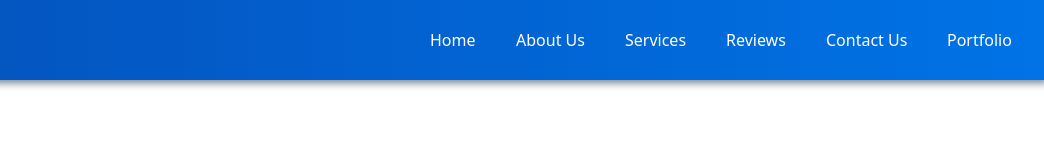
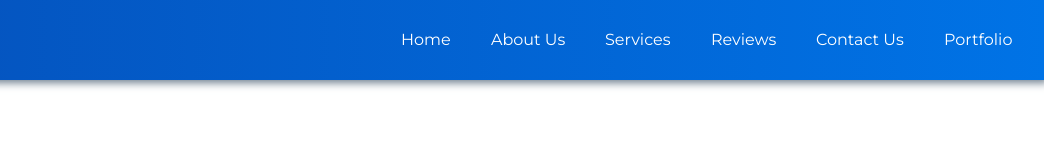
Before and after one commit to Ant2210/project1, a plain HTML site: page index.html in a window 1280 px wide. Shown: the full height of the page, 236-1280 px from the left. Drawn offline with nearby package versions, Linux system fonts and the light colour scheme.

Commit message:
Ant (#4)
* Add wireframes to README.md

* Move style.css file to assets/css dir

* Add Bootstrap CDN links and tested all working

* Add basic navbar structure

* Style the navbar

* Import google Montserrat fonts

* Set global font style to website

```diff
--- a/assets/css/style.css
+++ b/assets/css/style.css
@@ -1,4 +1,13 @@
-/* NAVBAR */
+@import url('https://fonts.googleapis.com/css2?family=Montserrat:wght@400;500;600;700;800;900&display=swap');
+
+
+/***** GLOBAL STYLES *****/
+/* Sets the standard background colour and font family for the body of the website */
+body {
+  font-family: "Montserrat", Arial, sans-serif;
+}
+
+/***** NAVBAR *****/
 /* CSS gradients found here -> https://www.w3schools.com/css/css3_gradients.asp */
 .custom-navbar-bg {
   background-image: linear-gradient(to right, #054FB9, #0073E6);
@@ -15,6 +24,7 @@
 
 /* Change burger icon colour -> https://www.youtube.com/watch?v=SPoy8_ZtvKs */
 .navbar-toggler {
+
   filter: invert(100%);
 }
 
@@ -28,6 +38,7 @@
   position: relative;
   overflow: hidden;
 }
+
 .hvr-underline-from-center:before {
   content: "";
   position: absolute;
@@ -44,6 +55,10 @@
   -webkit-transition-timing-function: ease-out;
   transition-timing-function: ease-out;
 }
+
+.hvr-underline-from-center:hover:before,
+.hvr-underline-from-center:focus:before,
+.hvr-underline-from-center:active:before {
 .hvr-underline-from-center:hover:before, .hvr-underline-from-center:focus:before, .hvr-underline-from-center:active:before {
   left: 0;
   right: 0;
@@ -51,5 +66,4 @@
 
 .navbar-nav .nav-item .nav-link:hover {
   text-shadow: 0.5px 0.5px #ffff;
-
 }
```
Also changed, not shown: index.html (+2 -1 lines). Lines whose indentation alone changed are shown as unchanged.
